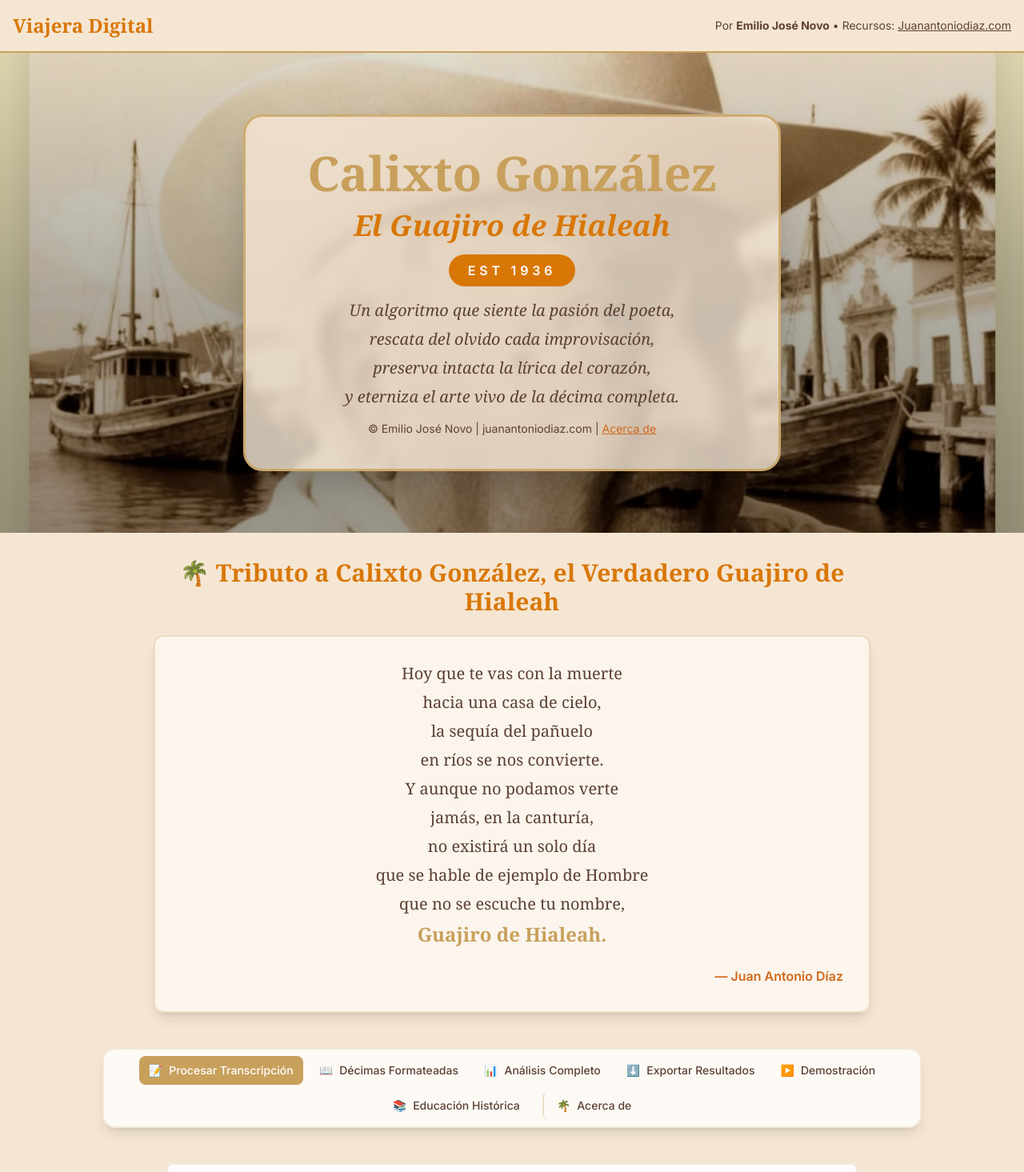
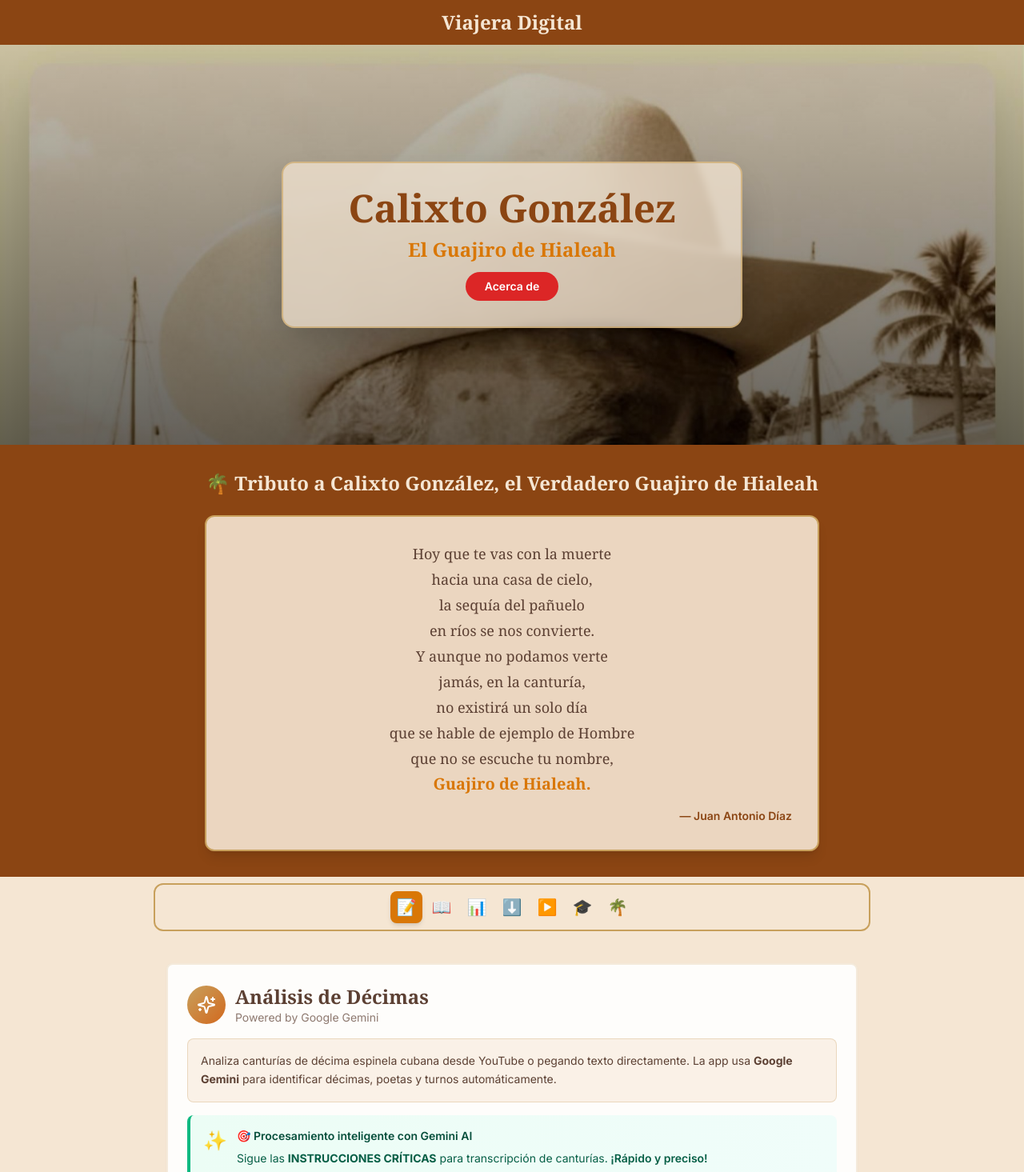
Before and after one commit to ejnburrows-rgb/VD-, a Next.js app: page / in a window 1280 px wide. Shown: the top 1465 px of the page at 80% size. Built offline with nearby package versions, Linux system fonts and the light colour scheme; a web font is replaced by a local one.

Commit message:
Match exact visual layout of target site

```diff
--- a/components/header.tsx
+++ b/components/header.tsx
@@ -1,35 +1,12 @@
 "use client"
-
-import Link from 'next/link'
 
 export function Header() {
   return (
-    <header className="bg-[#F5E6D3] border-b-2 border-[#C8A05C] py-4 px-4 sticky top-0 z-50">
-      {/* Skip to main content - accessibility */}
-      <a
-        href="#main-content"
-        className="sr-only focus:not-sr-only focus:absolute focus:top-2 focus:left-2 bg-[#D2691E] text-white px-4 py-2 rounded z-50"
-      >
-        Saltar al contenido principal
-      </a>
-
-      <div className="container mx-auto max-w-7xl">
-        <div className="flex flex-col sm:flex-row items-center justify-between gap-2">
-          <h1 className="text-2xl font-serif font-bold text-[#D97706]">
-            Viajera Digital
-          </h1>
-          <p className="text-sm text-[#5C4033]">
-            Por <strong>Emilio José Novo</strong> • Recursos:{' '}
-            <Link
-              href="https://juanantoniodiaz.com/acerca-de/"
-              className="underline hover:text-[#D2691E] transition-colors"
-              target="_blank"
-              rel="noopener noreferrer"
-            >
-              Juanantoniodiaz.com
-            </Link>
-          </p>
-        </div>
+    <header className="bg-[#8B4513] py-3 px-4 sticky top-0 z-50">
+      <div className="container mx-auto max-w-7xl text-center">
+        <h1 className="text-2xl font-serif font-bold text-[#F5E6D3]">
+          Viajera Digital
+        </h1>
       </div>
     </header>
   )
--- a/components/hero-section.tsx
+++ b/components/hero-section.tsx
@@ -9,61 +9,44 @@ export function HeroSection() {
 
   return (
     <>
-      <section className="relative w-full h-[600px] overflow-hidden">
+      <section className="relative w-full h-[500px] overflow-hidden">
         {/* Background image */}
         <Image
           src="/calixto-gonzalez-hero.jpg"
           alt="Calixto González en el puerto de Hialeah"
           fill
-          className="object-cover object-center"
+          className="object-cover object-top"
           priority
           quality={90}
           sizes="100vw"
         />
 
         {/* subtle vignette */}
-        <div className="absolute inset-0 bg-gradient-to-b from-black/10 via-black/30 to-black/40" />
+        <div className="absolute inset-0 bg-gradient-to-b from-black/20 via-black/40 to-black/60" />
 
         {/* Centered translucent writing square */}
         <div className="absolute inset-0 flex items-center justify-center px-4">
           <div
-            className="w-full max-w-2xl rounded-3xl border-[3px] border-[#C8A05C]/80 shadow-2xl text-center p-8 md:p-10 space-y-4"
+            className="w-full max-w-xl rounded-2xl border-2 border-[#C8A05C]/60 shadow-2xl text-center p-6 md:p-8 space-y-3"
             style={{
-              backgroundColor: 'rgba(245, 230, 211, 0.82)',
-              backdropFilter: 'blur(6px)',
+              backgroundColor: 'rgba(245, 230, 211, 0.75)',
+              backdropFilter: 'blur(4px)',
             }}
           >
-            <h1 className="text-5xl md:text-6xl font-serif font-bold" style={{ color: '#C8A05C' }}>
+            <h1 className="text-4xl md:text-5xl font-serif font-bold" style={{ color: '#8B4513' }}>
               Calixto González
             </h1>
-            <h2 className="text-3xl md:text-4xl font-serif italic" style={{ color: '#D97706' }}>
+            <h2 className="text-xl md:text-2xl font-serif" style={{ color: '#D97706' }}>
               El Guajiro de Hialeah
             </h2>
 
-            <div
-              className="inline-flex px-6 py-2 rounded-full text-white font-semibold tracking-[0.3em]"
-              style={{ backgroundColor: '#D97706' }}
+            <button
+              onClick={() => setAboutModalOpen(true)}
+              className="inline-flex px-6 py-2 rounded-full text-white font-semibold text-sm"
+              style={{ backgroundColor: '#DC2626' }}
             >
-              EST 1936
-            </div>
-
-            <div className="mt-6 space-y-2 italic text-lg md:text-xl font-serif" style={{ color: '#5C4033' }}>
-              <p>Un algoritmo que siente la pasión del poeta,</p>
-              <p>rescata del olvido cada improvisación,</p>
-              <p>preserva intacta la lírica del corazón,</p>
-              <p>y eterniza el arte vivo de la décima completa.</p>
-            </div>
-
-            <p className="text-sm mt-4" style={{ color: '#5C4033' }}>
-              © Emilio José Novo | juanantoniodiaz.com |{' '}
-              <button
-                onClick={() => setAboutModalOpen(true)}
-                className="underline transition-colors"
-                style={{ color: '#D2691E' }}
-              >
-                Acerca de
-              </button>
-            </p>
+              Acerca de
+            </button>
           </div>
         </div>
       </section>
--- a/components/navigation-tabs.tsx
+++ b/components/navigation-tabs.tsx
@@ -7,41 +7,34 @@ interface NavigationTabsProps {
 
 export function NavigationTabs({ activeTab, onTabChange }: NavigationTabsProps) {
   const tabs = [
-    { id: 'process', label: 'Procesar Transcripción', icon: '📝' },
-    { id: 'decimas', label: 'Décimas Formateadas', icon: '📖' },
-    { id: 'analysis', label: 'Análisis Completo', icon: '📊' },
-    { id: 'export', label: 'Exportar Resultados', icon: '⬇️' },
-    { id: 'demo', label: 'Demostración', icon: '▶️' },
-    { id: 'education', label: 'Educación Histórica', icon: '📚' },
+    { id: 'process', icon: '📝', title: 'Procesar' },
+    { id: 'decimas', icon: '📖', title: 'Décimas' },
+    { id: 'analysis', icon: '📊', title: 'Análisis' },
+    { id: 'export', icon: '⬇️', title: 'Exportar' },
+    { id: 'demo', icon: '▶️', title: 'Demo' },
+    { id: 'education', icon: '🎓', title: 'Educación' },
+    { id: 'about', icon: '🌴', title: 'Acerca de' },
   ]
 
   return (
-    <div className="sticky top-[60px] z-40 bg-[#F5E6D3] px-4 py-3">
-      <div className="container mx-auto max-w-5xl">
-        <div className="bg-white/80 backdrop-blur-sm rounded-2xl p-2 shadow-lg border-2 border-[#C8A05C]/20">
-          <div className="flex flex-wrap justify-center gap-2">
+    <div className="sticky top-[52px] z-40 bg-[#F5E6D3] px-4 py-2">
+      <div className="container mx-auto max-w-4xl">
+        <div className="bg-[#F5E6D3] rounded-xl p-2 border-2 border-[#C8A05C]">
+          <div className="flex justify-center gap-1">
             {tabs.map((tab) => (
               <button
                 key={tab.id}
                 onClick={() => onTabChange(tab.id)}
-                className={`nav-tab flex items-center gap-2 whitespace-nowrap px-3 py-2 rounded-lg text-sm font-medium transition-all ${
+                title={tab.title}
+                className={`w-10 h-10 flex items-center justify-center rounded-lg text-xl transition-all ${
                   activeTab === tab.id
-                    ? 'active bg-[#D2691E] text-white'
-                    : 'text-[#5C4033] hover:bg-[#C8A05C]/20'
+                    ? 'bg-[#D97706] shadow-md'
+                    : 'hover:bg-[#C8A05C]/30'
                 }`}
               >
-                <span>{tab.icon}</span>
-                <span className="hidden sm:inline">{tab.label}</span>
+                {tab.icon}
               </button>
             ))}
-            {/* About button - separated */}
-            <button
-              onClick={() => onTabChange('about')}
-              className="nav-tab flex items-center gap-2 ml-2 border-l-2 border-[#C8A05C]/30 pl-4 px-3 py-2 rounded-lg text-sm font-medium text-[#5C4033] hover:bg-[#C8A05C]/20 transition-all"
-            >
-              <span>🌴</span>
-              <span className="hidden sm:inline">Acerca de</span>
-            </button>
           </div>
         </div>
       </div>
--- a/components/tribute-section.tsx
+++ b/components/tribute-section.tsx
@@ -2,13 +2,13 @@
 
 export function TributeSection() {
   return (
-    <section className="bg-[#F5E6D3] py-8 px-4">
-      <div className="container mx-auto max-w-4xl">
-        <h2 className="text-2xl md:text-3xl font-serif font-bold text-[#D97706] mb-6 text-center">
+    <section className="bg-[#8B4513] py-8 px-4">
+      <div className="container mx-auto max-w-3xl">
+        <h2 className="text-xl md:text-2xl font-serif font-bold text-[#F5E6D3] mb-6 text-center">
           🌴 Tributo a Calixto González, el Verdadero Guajiro de Hialeah
         </h2>
-        <div className="bg-white/60 rounded-xl p-6 md:p-8 border-2 border-[#C8A05C]/30 shadow-lg">
-          <div className="space-y-2 text-[#5C4033] font-serif text-center text-lg md:text-xl leading-relaxed">
+        <div className="bg-[#F5E6D3]/90 rounded-xl p-6 md:p-8 border-2 border-[#C8A05C] shadow-lg">
+          <div className="space-y-1 text-[#5C4033] font-serif text-center text-base md:text-lg leading-relaxed">
             <p>Hoy que te vas con la muerte</p>
             <p>hacia una casa de cielo,</p>
             <p>la sequía del pañuelo</p>
@@ -18,9 +18,9 @@ export function TributeSection() {
             <p>no existirá un solo día</p>
             <p>que se hable de ejemplo de Hombre</p>
             <p>que no se escuche tu nombre,</p>
-            <p className="text-[#C8A05C] font-bold text-xl md:text-2xl mt-2">Guajiro de Hialeah.</p>
+            <p className="text-[#D97706] font-bold text-lg md:text-xl mt-2">Guajiro de Hialeah.</p>
           </div>
-          <p className="text-right text-[#D2691E] font-semibold mt-6">
+          <p className="text-right text-[#8B4513] font-semibold mt-4 text-sm">
             — Juan Antonio Díaz
           </p>
         </div>
```
